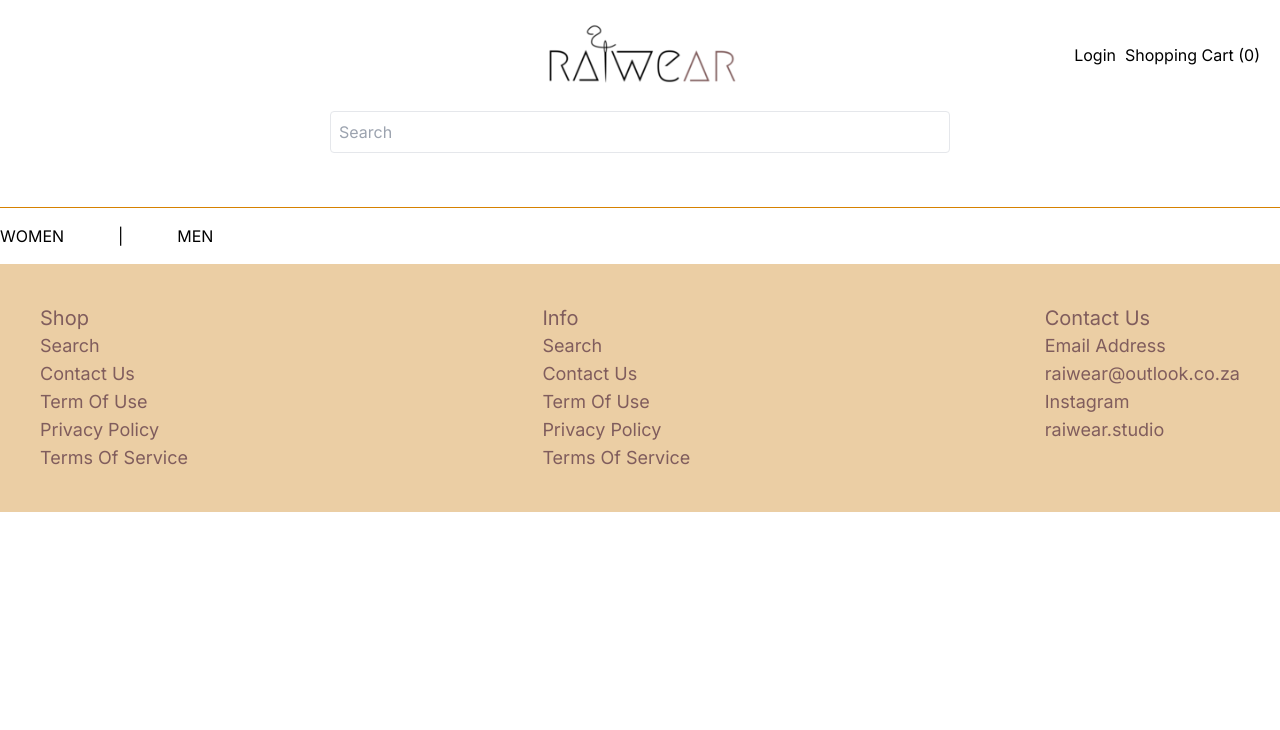
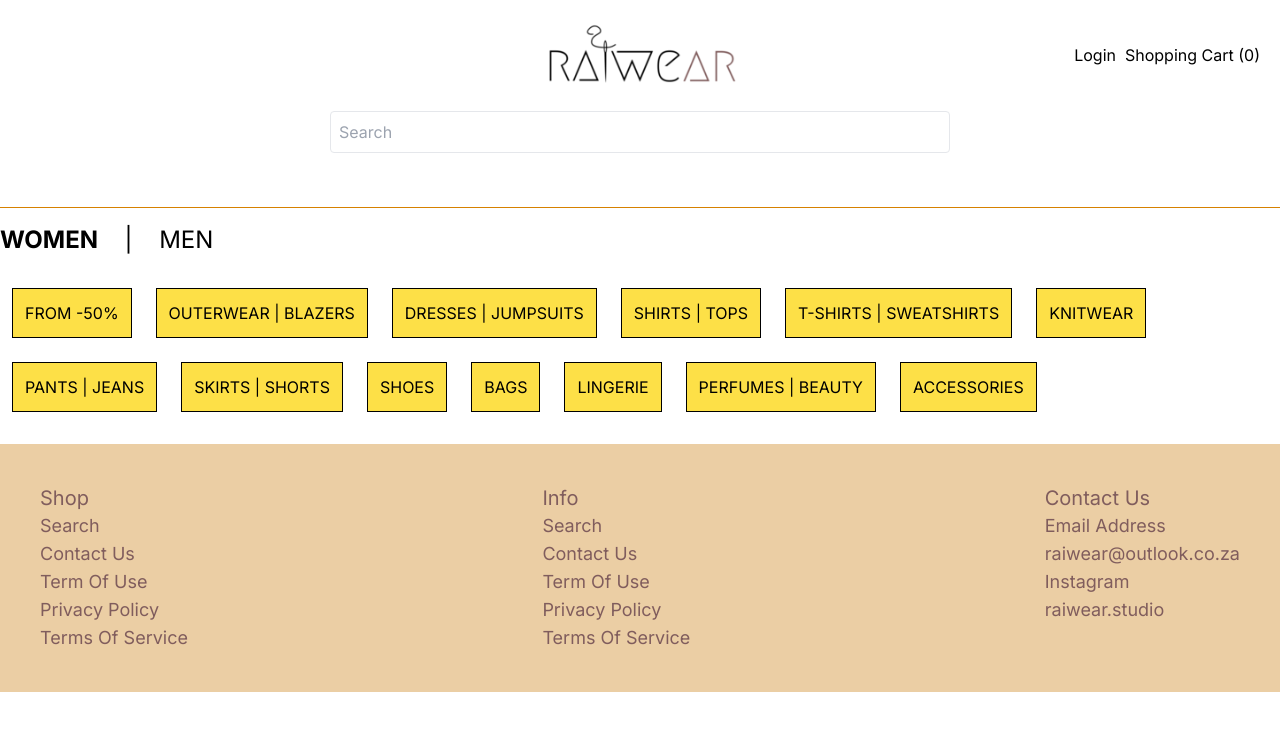
Before and after one commit to Taelo1829/Raiwear, a Next.js app: page /collection in a window 1280 px wide. Shown: the top 730 px of the page. Built offline with nearby package versions, Linux system fonts and the light colour scheme.

Commit message:
worked on collections

```diff
--- a/app/Interfaces/interfaces.tsx
+++ b/app/Interfaces/interfaces.tsx
@@ -36,3 +36,7 @@ export interface MenuItemInterface {
     routeName?: string
     toggleMenu: () => void
 }
+
+export type CategoriesStateInterface = {
+    active: number
+}
--- a/app/collection/page.tsx
+++ b/app/collection/page.tsx
@@ -1,24 +1,42 @@
 "use client"
 import React, { Component } from 'react'
-
+import { CategoriesStateInterface } from '../Interfaces/interfaces'
 export default class page extends Component {
-    constructor(props: any) {
-        super(props)
-        this.state = {
-            active: "1"
-        }
+    state: CategoriesStateInterface = {
+        active: 1
     }
 
     render() {
+        let categories: string[] = [
+            "FROM -50%",
+            "OUTERWEAR | BLAZERS",
+            "DRESSES | JUMPSUITS",
+            "SHIRTS | TOPS",
+            "T-SHIRTS | SWEATSHIRTS",
+            "KNITWEAR",
+            "PANTS | JEANS",
+            "SKIRTS | SHORTS",
+            "SHOES",
+            "BAGS",
+            "LINGERIE",
+            "PERFUMES | BEAUTY",
+            "ACCESSORIES",
+        ]
         return (
             <div className='flex justify-center'>
                 <div className='container'>
-                    <div className='flex justify-between w-1/6 my-4'>
-                        <div>WOMEN</div>
+                    <div className='flex justify-between w-1/6 my-4 text-2xl'>
+                        <div className={"pr-2 " + (this.state.active === 1 ? "font-bold" : "")} onClick={() => this.setState({ active: 1 })}>WOMEN</div>
                         <div>|</div>
-                        <div>MEN</div>
+                        <div className={"pl-2 " + (this.state.active === 2 ? "font-bold" : "")} onClick={() => this.setState({ active: 2 })}>MEN</div>
                     </div>
-
+                    <div className='my-5 flex flex-wrap'>
+                        {categories.map((item: any, index: number) => {
+                            return <div key={index} className='bg-yellow-300 p-3 border border-black m-3'>
+                                {item}
+                            </div>
+                        })}
+                    </div>
                 </div>
             </div>
         )
```
